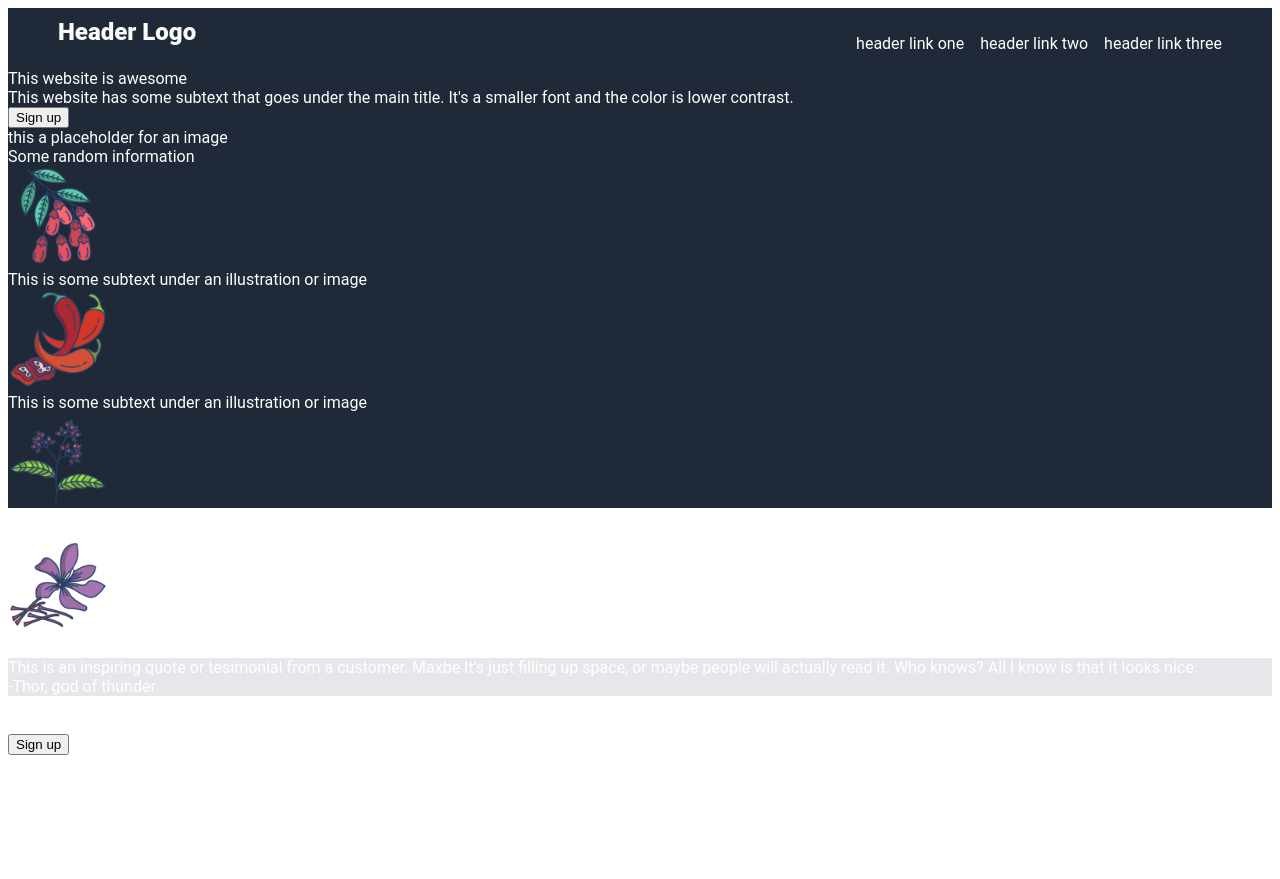
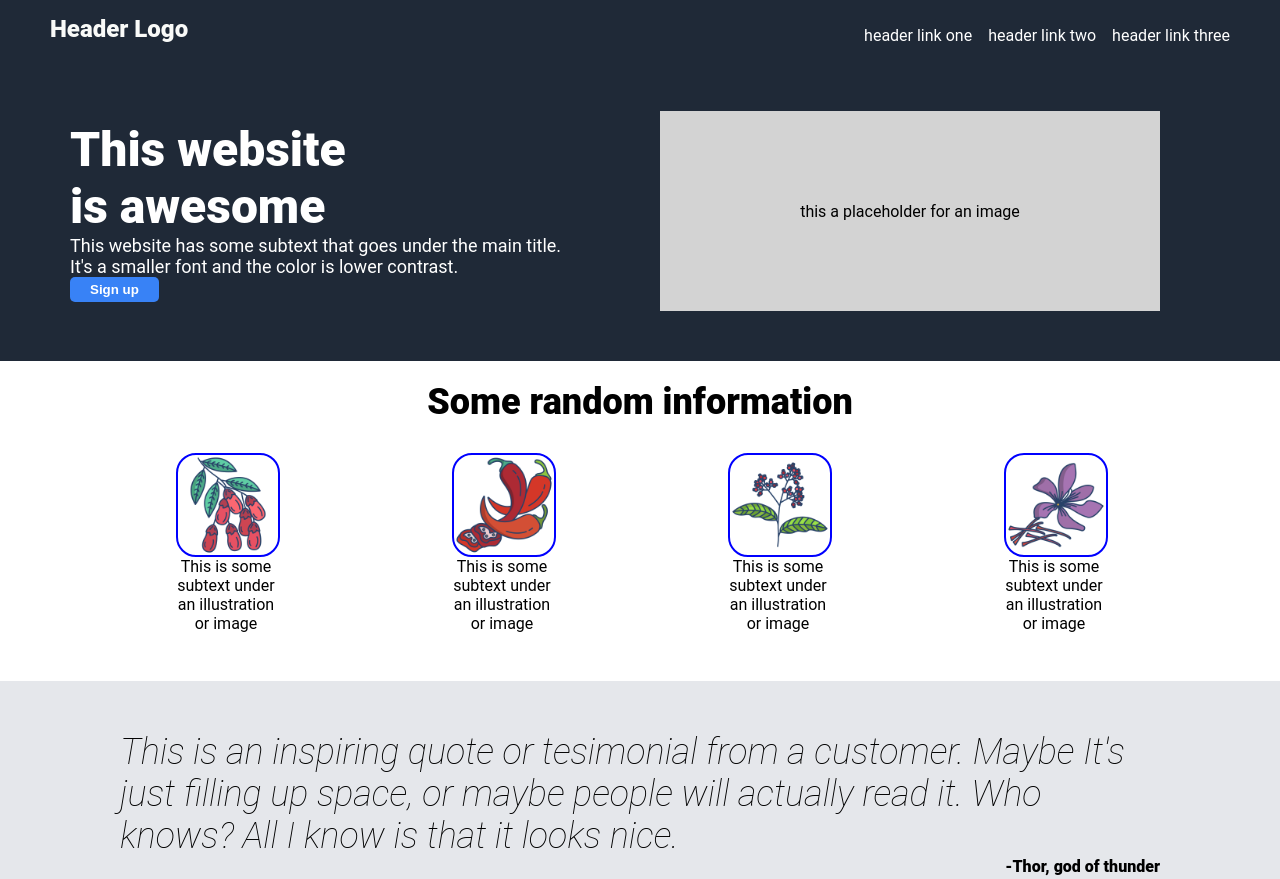
Before and after one commit to Thhommy/Odin-landing-page, a plain HTML site: page index.html in a window 1280 px wide. Shown: the top 879 px of the page. Before the commit the page ends 800 px from the top, so only its background shows below. Drawn offline with Linux system fonts and the light colour scheme.

Commit message:
styled page

```diff
--- a/index.html
+++ b/index.html
@@ -16,7 +16,7 @@
                  <li><a href="#">header link two</a></li>
                  <li><a href="#">header link three</a></li>
              </ul>
-
+              </div>
     </div>
     <div class="rest-of-header">
          <div class="website-descr">
@@ -25,8 +25,8 @@
             <div class="buttons">
                  <button>Sign up</button>
              </div>
+          </div>
          <div class="image">this a placeholder for an image</div>
-        </div>
         </div>
 
     <div class="information">
@@ -53,18 +53,21 @@
     </div>
 
     <div class="testimonial">
-        <div class="testimonial-text">This is an inspiring quote or tesimonial from a customer. Maxbe It's just filling up space, or maybe people will actually read it. Who knows? All I know is that it looks nice.</div>
+        <div class="testimonial-text">This is an inspiring quote or tesimonial from a customer. Maybe It's just filling up space, or maybe people will actually read it. Who knows? All I know is that it looks nice.</div>
         <div class="signet">-Thor, god of thunder</div>
     </div>
 
     <div class="sign-up">
         <div class="sign-up-text">
             <div class="top-text">Call to action! It's time!</div>
+             <div class="bottom-text">Sign up for our product by clicking
+                 that button right over there!</div>
          </div>
-        <div class="bottom-text">Sign up for our product by clicking that button right over there!</div>
+
         <div class="sign-up-button">
             <button>Sign up</button>
         </div>
+
     </div>
 
     <div class="footer">
--- a/style.css
+++ b/style.css
@@ -6,10 +6,24 @@ img{
 }
 
 body{
+    font-family: -apple-system, BlinkMacSystemFont, 'Segoe UI', Roboto, Oxygen, Ubuntu, Cantarell, 'Open Sans', 'Helvetica Neue', sans-serif;
     display: flex;
+    min-height: 100vh;
     flex-direction: column;
     font-family: roboto;
     justify-content: space-between;
+    margin: 0px;
+
+}
+
+.rest-of-header,
+.information,
+.sign-up{
+    height: 300px;
+}
+
+.testimonial{
+    height: 250px;
 }
 
 .header{
@@ -18,7 +32,6 @@ body{
     color: white;
     flex-direction: column;
     justify-content: space-between;
-    height: 500px;
 }
 
 .banner{
@@ -33,14 +46,150 @@ body{
     font-size: 24px;
     color: #F9FAF8;
     font-weight: 900;
+    margin-top: 5px;
 }
 
 .rest-of-header{
     display: flex;
+    justify-content: center;
+    background-color: #1F2937;
+    gap: 40px;
+    color: white;
+}
+
+.website-title{
+    font-size: 48px;
+    font-weight: 900;
+    width: 300px;
+}
+
+.website-subtext{
+    font-size: 18px;
+}
+
+.website-descr{
+    display: flex;
+    flex-direction: column;
+    width: 500px;
+    height: 300px;
+    justify-content: center;
+}
+
+.image{
+    display: flex;
+    color: black;
+    background-color: lightgray;
+    width: 500px;
+    height: 200px;
+    justify-content: center;
+    align-items: center;
+    margin: 50px;
+}
+
+button{
+    background-color:#3882F6;
+    color: white;
+    font-weight: 900;
+    padding: 5px 20px;
+    border-radius: 5px;
+    border: 0px;
+}
+
+.information{
+    display: flex;
+    flex-direction: column;
+    padding-top: 20px;
+
+}
+
+.title{
+    text-align: center;
+    font-size: 36px;
+    font-weight: 900;
+    margin-bottom: 30px;
+}
+
+.info-containers{
+    display: flex;
+    justify-content: space-evenly;
+}
+
+.info-containers img{
+    border-style: solid;
+    border-color: blue;
+    border-width: 2px;
+    border-radius: 20px;
+}
+
+.info-text{
+    text-align: center;
+}
+.info1,
+.info2,
+.info3,
+.info4{
+    width: 100px;
+    display: flex;
+    flex-direction: column;
+
 }
 
 .testimonial{
     background-color: #e5e7eb;
+    font-size: 36px;
+    font-weight: 100;
+    font-style: italic;
+    padding: 50px 120px 0px 120px;
+}
+
+.signet{
+    font-size: 16px;
+    font-style: normal;
+    font-weight: 900;
+    text-align: right;
+}
+
+.sign-up{
+    display: flex;
+    background-color: #3882F6;
+    margin: 50px 100px;
+    justify-content: space-around;
+    height: 120px;
+
+}
+
+.sign-up-text{
+    display: flex;
+    flex-direction: column;
+    justify-content: center;
+    color: white;
+
+}
+
+.top-text{
+    font-weight: 900;
+    font-size: 20px;
+}
+
+.sign-up-button{
+    display: flex;
+    border-style: solid;
+    border-color: white;
+    border-width: 2px;
+    border-radius: 5px;
+    align-items: center;
+    height: 30px;
+    margin-top: 45px;
+
+}
+
+.footer{
+    display: flex;
+    justify-content: center;
+    align-items: center;
+    background-color: #1F2937;
+    height: 50px;
+    color: white;
 }
 
 .links{
```
Lines whose indentation alone changed are shown as unchanged.
